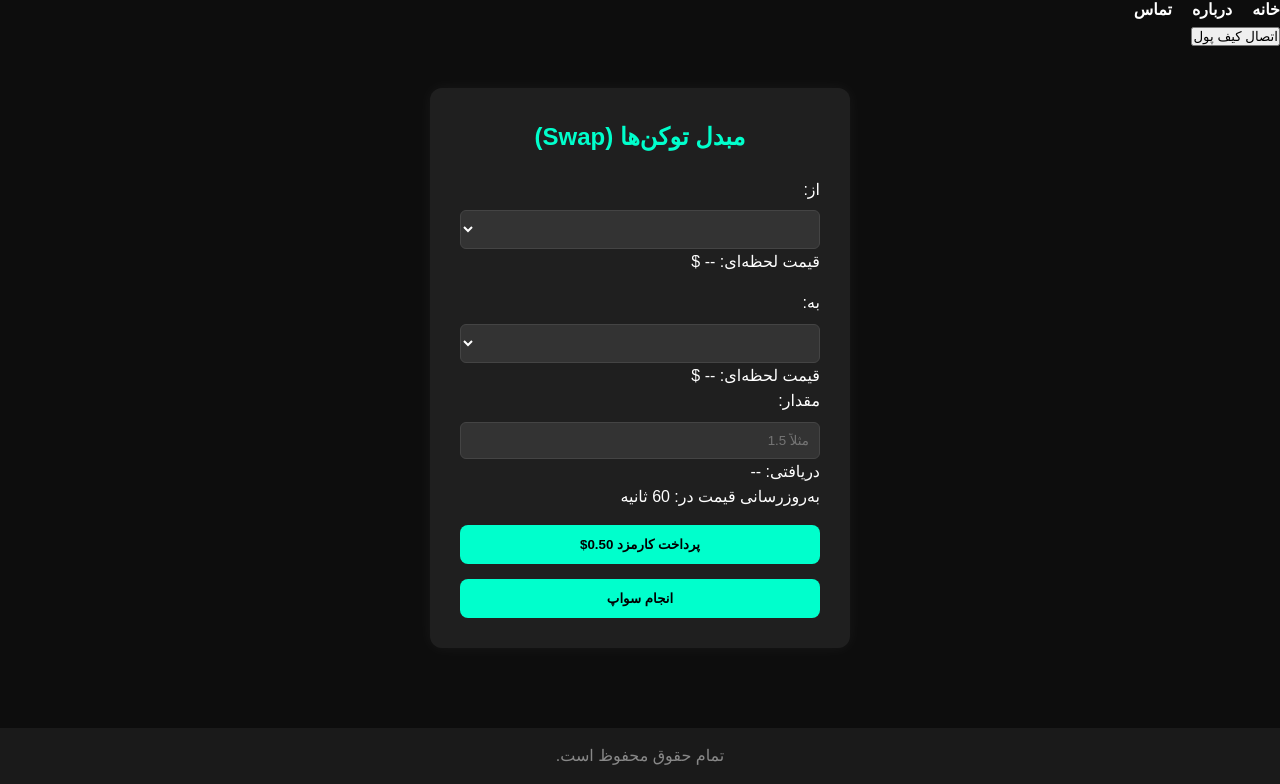
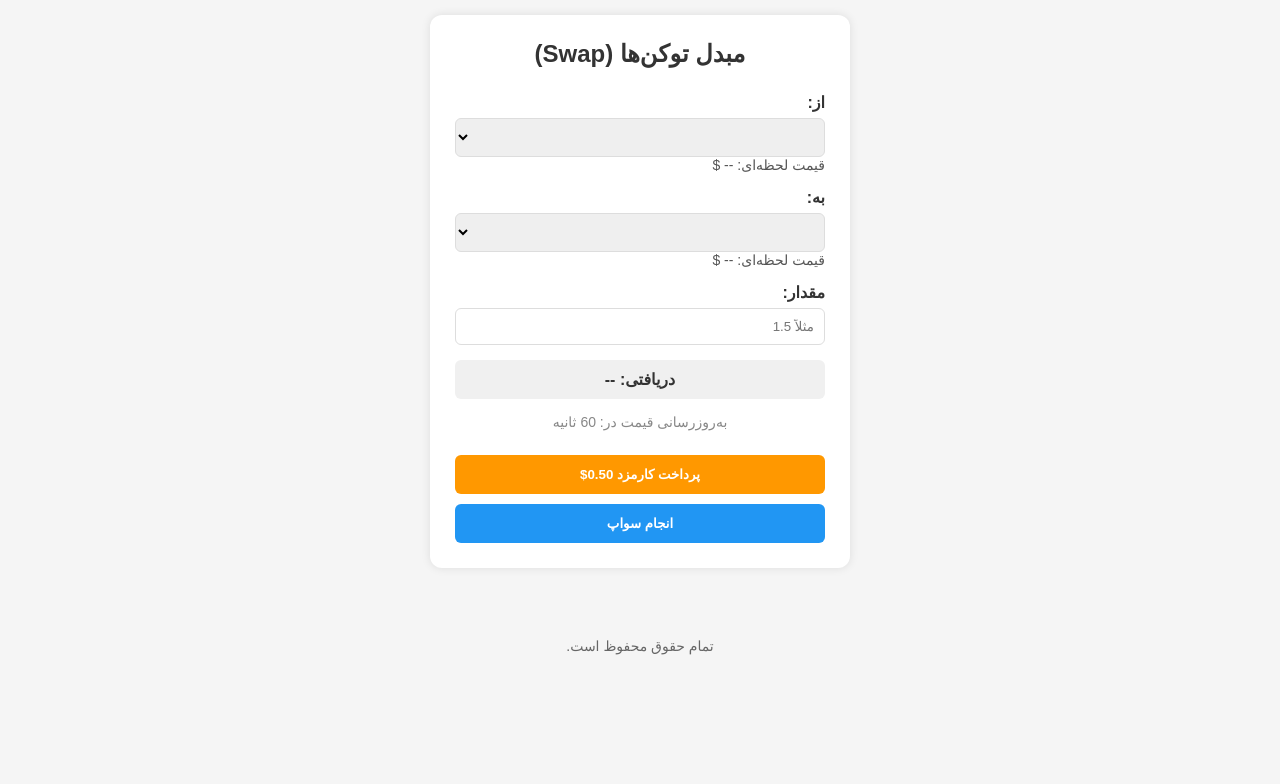
Before and after one commit to AEMS1/saraf1, a plain HTML site: page index.html in a window 1280 px wide. Shown: the part 86-870 px from the top of the page. After the commit the page ends 800 px from the top, so only its background shows below. Drawn offline with Linux system fonts and the light colour scheme; files whose address does not match are found by name.

Commit message:
Update style.css

```diff
--- a/style.css
+++ b/style.css
@@ -1,129 +1,167 @@
-/* Reset & Base Styles */
+/* Reset ابتدایی */
 * {
   margin: 0;
   padding: 0;
   box-sizing: border-box;
-  direction: rtl;
-  font-family: 'Vazir', sans-serif;
 }
 
 body {
-  background: #0d0d0d;
-  color: #fff;
-  line-height: 1.6;
+  font-family: Vazirmatn, sans-serif;
+  background-color: #f5f5f5;
+  color: #333;
+  direction: rtl;
 }
 
-.container {
+/* Header و منوی بالا */
+header {
+  background-color: #111;
+  color: #fff;
+  padding: 15px 20px;
   display: flex;
+  align-items: center;
   justify-content: space-between;
-  align-items: center;
-  padding: 15px 30px;
-  background: #1a1a1a;
+  position: relative;
 }
 
-/* Header */
-header .logo {
-  width: 50px;
+.logo {
+  width: 40px;
+  height: 40px;
 }
 
-header nav ul {
+nav ul {
+  list-style: none;
   display: flex;
-  list-style: none;
   gap: 20px;
 }
 
-header nav ul li a {
-  color: #fff;
+nav ul li a {
+  color: white;
   text-decoration: none;
   font-weight: bold;
 }
 
-.burger {
+#connectWallet {
+  background-color: #00c896;
+  color: white;
+  border: none;
+  padding: 8px 14px;
+  border-radius: 6px;
+  cursor: pointer;
+}
+
+/* منوی برگری موبایل */
+.menu-toggle {
   display: none;
-  font-size: 28px;
+  font-size: 26px;
   cursor: pointer;
   color: white;
 }
 
 @media (max-width: 768px) {
-  nav {
-    display: none;
+  nav ul {
     flex-direction: column;
-    background: #1a1a1a;
+    background-color: #222;
     position: absolute;
-    top: 60px;
+    top: 55px;
     right: 0;
     width: 100%;
+    display: none;
   }
 
-  nav.active {
+  nav ul.show {
     display: flex;
   }
 
-  .burger {
+  .menu-toggle {
     display: block;
   }
 }
 
-/* Main Section */
+/* Swap Box */
 main {
+  padding: 30px 20px;
   display: flex;
   justify-content: center;
-  padding: 40px 20px;
 }
 
 .swap-box {
-  background: #1f1f1f;
-  padding: 30px;
+  background-color: #fff;
+  padding: 25px;
   border-radius: 12px;
+  box-shadow: 0 0 10px rgba(0, 0, 0, 0.1);
   width: 100%;
   max-width: 420px;
-  box-shadow: 0 0 15px rgba(255, 255, 255, 0.05);
 }
 
 .swap-box h2 {
   text-align: center;
-  margin-bottom: 20px;
-  color: #00ffcc;
-}
-
-.swap-box button {
-  background: #00ffcc;
-  border: none;
-  padding: 12px;
-  border-radius: 8px;
-  width: 100%;
-  color: #000;
-  font-weight: bold;
-  cursor: pointer;
-  margin-top: 15px;
-}
-
-.swap-box input, select {
-  width: 100%;
-  padding: 10px;
-  margin-top: 8px;
-  border-radius: 6px;
-  border: 1px solid #444;
-  background: #333;
-  color: #fff;
+  margin-bottom: 25px;
 }
 
 .token-select {
-  margin-top: 15px;
+  margin-bottom: 15px;
 }
 
-.info-box, .price-box, .countdown {
-  margin-top: 10px;
-  font-size: 14px;
-  color: #aaa;
+label {
+  display: block;
+  margin-bottom: 6px;
+  font-weight: bold;
 }
 
-/* Footer */
+select, input[type="number"] {
+  width: 100%;
+  padding: 10px;
+  border: 1px solid #ddd;
+  border-radius: 6px;
+  margin-bottom: 5px;
+}
+
+.token-price {
+  font-size: 14px;
+  color: #555;
+  margin-top: -5px;
+  margin-bottom: 10px;
+}
+
+#receivedAmount {
+  background-color: #f0f0f0;
+  padding: 10px;
+  margin-top: 10px;
+  border-radius: 6px;
+  text-align: center;
+  font-weight: bold;
+}
+
+#countdown {
+  text-align: center;
+  margin: 15px 0;
+  font-size: 14px;
+  color: #888;
+}
+
+button {
+  width: 100%;
+  padding: 12px;
+  border: none;
+  border-radius: 6px;
+  font-weight: bold;
+  cursor: pointer;
+  margin-top: 10px;
+}
+
+#payFee {
+  background-color: #ff9800;
+  color: white;
+}
+
+#swap {
+  background-color: #2196f3;
+  color: white;
+}
+
 footer {
   text-align: center;
-  padding: 15px;
-  background: #1a1a1a;
-  color: #888;
   margin-top: 40px;
+  color: #666;
+  font-size: 14px;
 }
```
